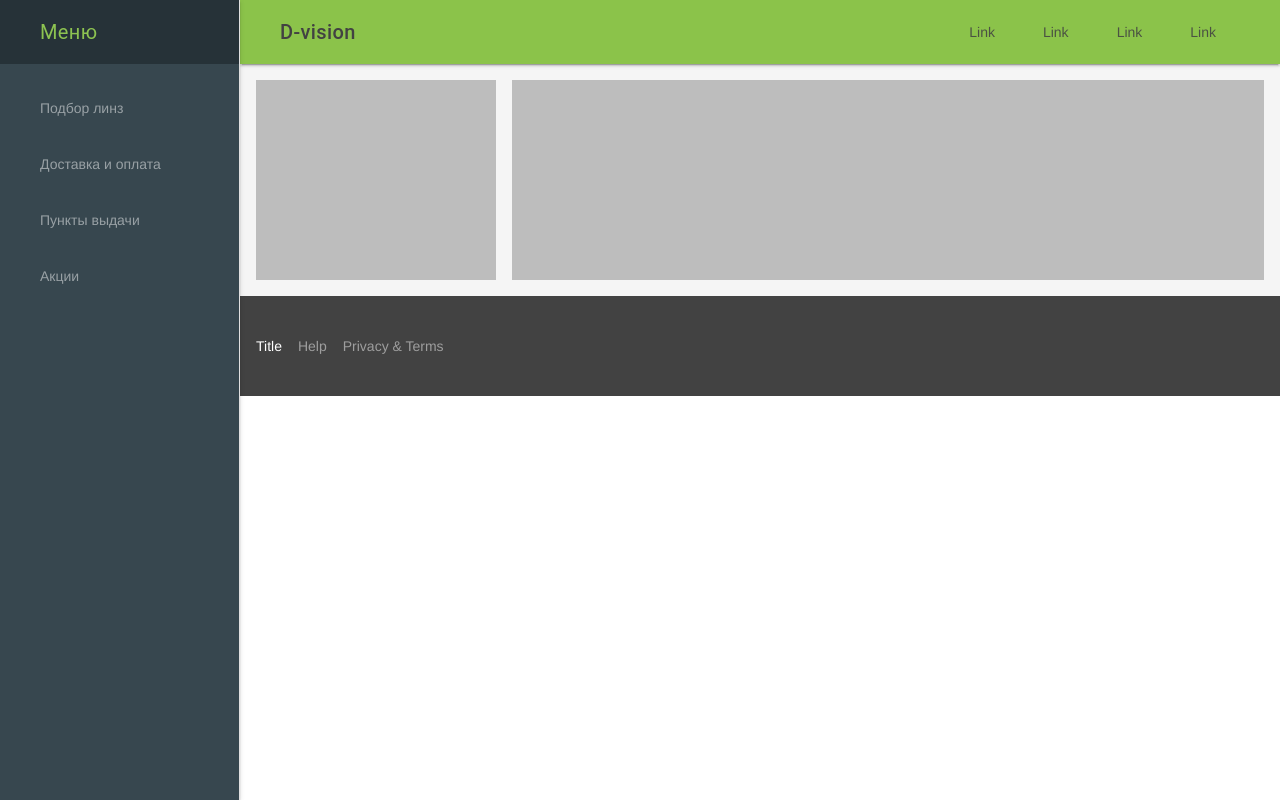
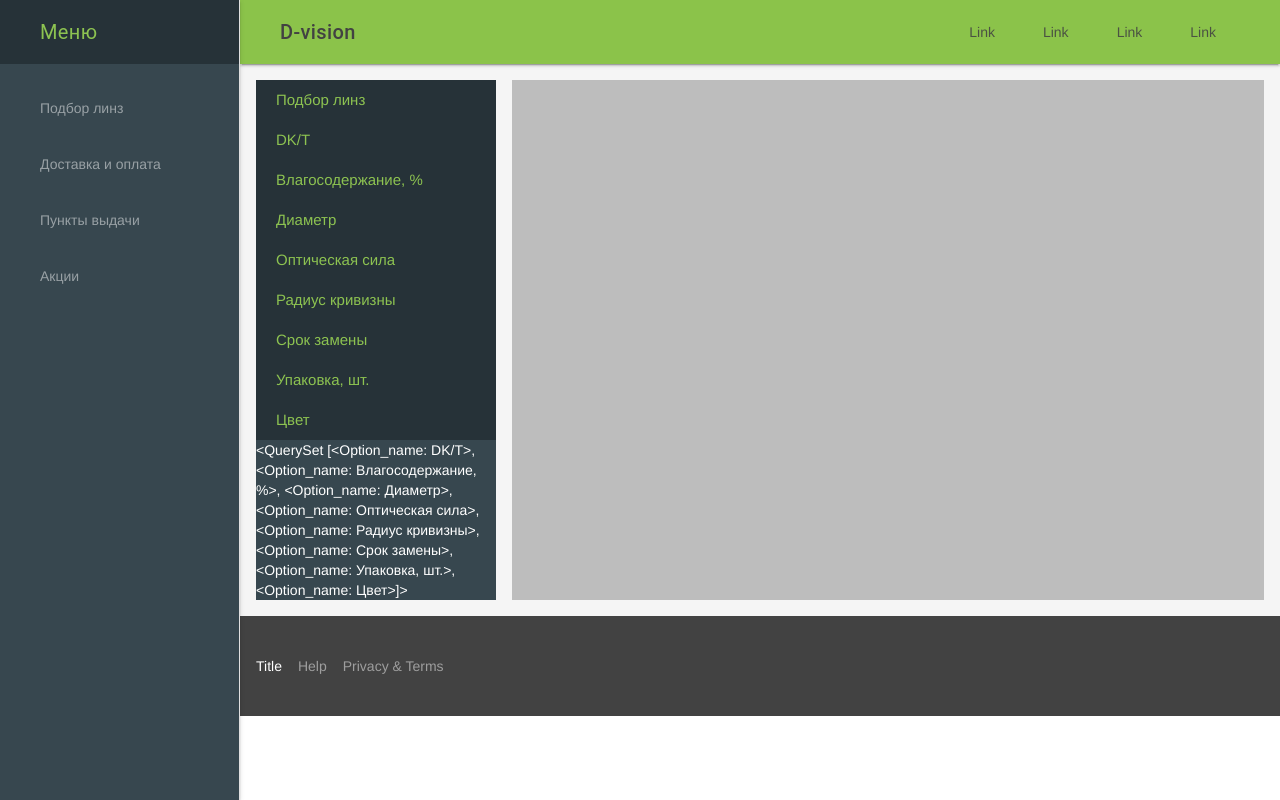
Before and after one commit to cMeIIIHo/market, a Django app: page /filter/ in a window 1280 px wide. Run offline with Django 3.2, Linux system fonts and the light colour scheme; data comes from the database, SQL or seed files in the repository; both versions use the stored data as it was after the commit.

Commit message:
filtering step 1

```diff
--- a/catalog/templates/catalog/filter.html
+++ b/catalog/templates/catalog/filter.html
@@ -1,8 +1,82 @@
 {% extends "base.html" %}
 
 {% block content %}
+<style>
+    .my-filter {
+        background-color: #37474f;
+    }
+    .my-filter__title {
+        padding: 10px 20px;
+        color: #8dc351;
+        font-size: 15px;
+        background: #263238;
+    }
+    .my-filter-block__title {
+        padding: 10px 20px;
+        color: #8dc351;
+        font-size: 15px;
+        background: #263238;
+    }
+
+</style>
 <div class="mdl-grid">
-    <div class="mdl-cell mdl-cell--3-col"></div>
+    <div class="mdl-cell mdl-cell--3-col">
+        <div class="my-filter">
+            <div class="my-filter__title">
+                Подбор линз
+            </div>
+            {% for filter in filters %}
+            <div class="my-filter-block">
+                <div class="my-filter-block__title">{{filter.name}}</div>
+                <div class="my-filter-block__filters"></div>
+            </div>
+            {% endfor %}
+            {{filters}}
+
+
+
+
+
+
+
+
+
+
+
+
+
+
+
+
+
+
+
+
+
+        </div>
+
+    </div>
+
+
+
+
+
+
+
+
+
+
+
+
+
+
+
+
+
+
+
+
+
     <div class="mdl-cell mdl-cell--9-col"></div>
 </div>
 {% endblock %}
--- a/catalog/views.py
+++ b/catalog/views.py
@@ -1,5 +1,7 @@
 from django.shortcuts import get_object_or_404, render, render_to_response
 from catalog.models import Sale_card
+from catalog.models import *
+from django.db.models import Q
 from django.http import HttpResponse, HttpResponseRedirect
 from django.core.urlresolvers import reverse
 from django.http import Http404
@@ -16,7 +18,27 @@
     return render_to_response("catalog/index.html", context)
 
 def filter(request):
+    # int_filters = Option_name.objects.filter(int_opt__spec_prod__product__prod_type__name='Линзы')
+    # text_filters = Option_name.objects.filter(text_opt__spec_prod__product__prod_type__name='Линзы')
+    # float_filters = Option_name.objects.filter(float_opt__spec_prod__product__prod_type__name='Линзы')
+    # filters = set(list(int_filters) + list(text_filters) + list(float_filters))
+
+    # filters = set(Option_name.objects.filter(Q(int_opt__spec_prod__product__prod_type__name='Линзы') \
+    #                                          | Q(text_opt__spec_prod__product__prod_type__name='Линзы') \
+    #                                          | Q(float_opt__spec_prod__product__prod_type__name='Линзы')))
+
+    # i = Sub_type.objects.get(pk=1)
+    # filters = i.opt_list.all()
+
+    # i = Option_name.objects.get(pk=1)
+    # filters = i.sub_type_set.all()
+
+    filters = Option_name.objects.filter(Q(int_opt__spec_prod__product__prod_type__name='Линзы') \
+                                             | Q(text_opt__spec_prod__product__prod_type__name='Линзы') \
+                                             | Q(float_opt__spec_prod__product__prod_type__name='Линзы')).distinct()
+
     context = {
-
+        'filters': filters,
+        'manufacturers': set(Mark.objects.filter(product__prod_type__name='Линзы')),
     }
     return render_to_response('catalog/filter.html', context)
--- a/templates/base.html
+++ b/templates/base.html
@@ -8,9 +8,6 @@
     <link rel="stylesheet" href="https://code.getmdl.io/1.3.0/material.light_green-yellow.min.css">
     <script defer src="https://code.getmdl.io/1.3.0/material.min.js"></script>
     <style>
-        .my-header-title {
-            color: rgb(66,66,66);
-        }
         .page-content {
             background-color: #f5f5f5;
         }
@@ -25,7 +22,7 @@
             color: unset;
         }
         .mdl-layout__drawer .mdl-navigation {
-            background-color: #37474f;
+            background: #37474f;
             flex-grow: 1;
             color: rgba(255, 255, 255, 0.56);
         }
@@ -35,12 +32,7 @@
         .mdl-cell {
             box-sizing: border-box;
             background-color: #BDBDBD;
-            padding-left: 8px;
-            padding-top: 4px;
             color: white;
-        }
-        .mdl-grid:first-of-type .mdl-cell {
-            height: 200px;
         }
         .mdl-card {
             width: 100%;
@@ -54,9 +46,15 @@
             width: 100%;
             height: 100%;
         }
+        .my-header-title {
+            color: rgb(66,66,66);
+        }
         .my-link {
             text-decoration: none
         }
+        .mdl-layout__drawer .mdl-navigation .mdl-navigation__link:hover {
+            background: #8dc351;
+            color: rgb(66,66,66);
     </style>
 </head>
 <body>
```
Also changed, not shown: db.sqlite3.
